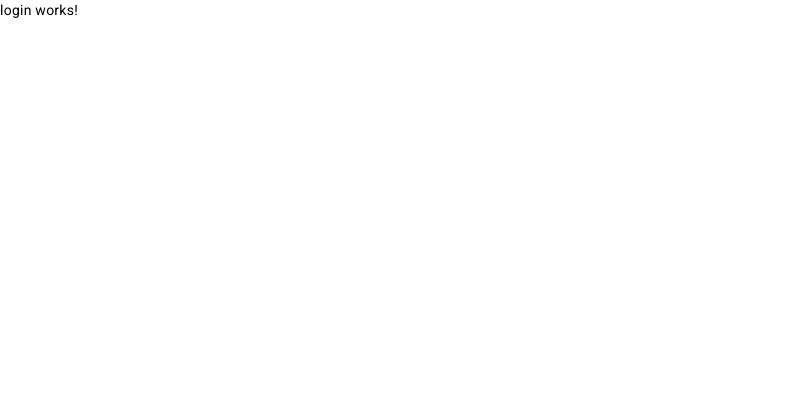
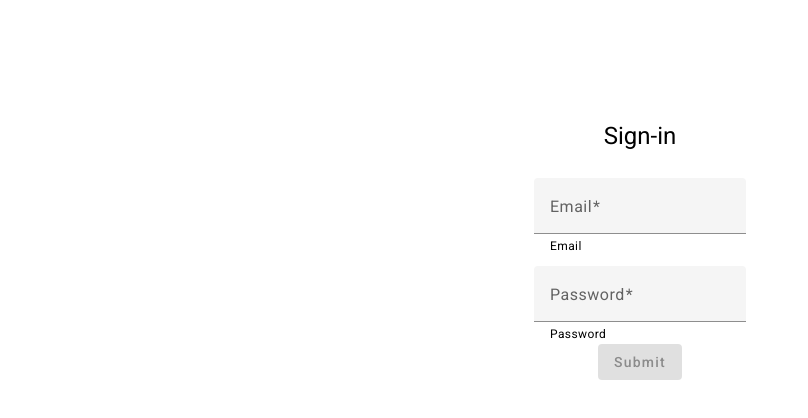
Before and after one commit to bmpmd/fitness-tracker, an Angular app: page /login in a window 1280 px wide. Shown: the top 418 px of the page, without its empty margins (0-808 px from the left). Built offline with nearby package versions, Linux system fonts and the light colour scheme.

Commit message:
finished login form

```diff
--- a/src/app/auth/login/login.component.css
+++ b/src/app/auth/login/login.component.css
@@ -0,0 +1,12 @@
+#container{
+    display: flex;
+    flex-direction: column;
+    justify-content: center;
+    height: 500px;
+    align-items: center;
+
+}
+
+mat-form-field{
+    margin-top: 10px;
+}
--- a/src/app/auth/login/login.component.html
+++ b/src/app/auth/login/login.component.html
@@ -1 +1,23 @@
-<p>login works!</p>
+
+<form  id="container" [formGroup]="loginForm" (ngSubmit)="onSubmit()">
+    <h1>Sign-in</h1>
+
+    <mat-form-field>
+        <mat-label>Email</mat-label>
+        <input formControlName="email" matInput placeholder="Email...">
+        <mat-hint>Email</mat-hint>
+        <mat-error>
+            Must be a valid email.
+        </mat-error>
+    </mat-form-field>
+
+    <mat-form-field>
+        <mat-label>Password</mat-label>
+        <input formControlName="password" type="password" matInput placeholder="password...">
+        <mat-hint>Password</mat-hint>
+        <mat-error> password is required. </mat-error>
+    </mat-form-field>
+
+    <button [disabled]="loginForm.invalid" mat-raised-button color="primary">Submit</button>
+
+</form>
--- a/src/app/auth/login/login.component.ts
+++ b/src/app/auth/login/login.component.ts
@@ -1,10 +1,27 @@
-import { Component } from '@angular/core';
+import { Component, OnInit } from '@angular/core';
+import { FormBuilder, FormControl, FormGroup, Validators } from '@angular/forms';
 
 @Component({
   selector: 'app-login',
   templateUrl: './login.component.html',
   styleUrls: ['./login.component.css']
 })
-export class LoginComponent {
+export class LoginComponent implements OnInit{
 
+  loginForm:FormGroup;
+
+  constructor(private formBuilder: FormBuilder){
+    this.loginForm = this.formBuilder.group({
+      email: ['',[Validators.required, Validators.email]],
+      password: ['', Validators.required]
+    })
+  }
+
+  ngOnInit(): void {
+
+  }
+
+  onSubmit(){
+    console.log(this.loginForm.value);
+  }
 }
```
Also changed, not shown: src/app/app.module.ts (+5 -3 lines).
